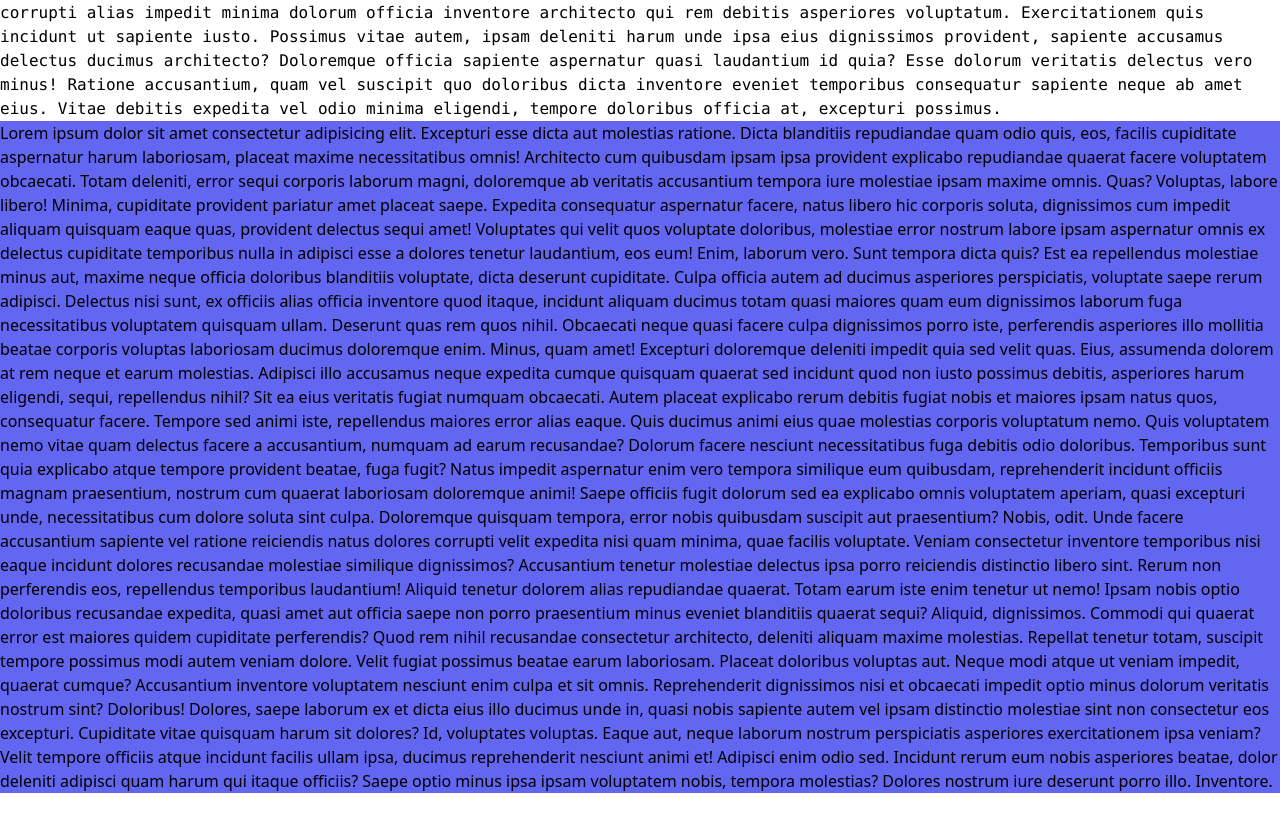
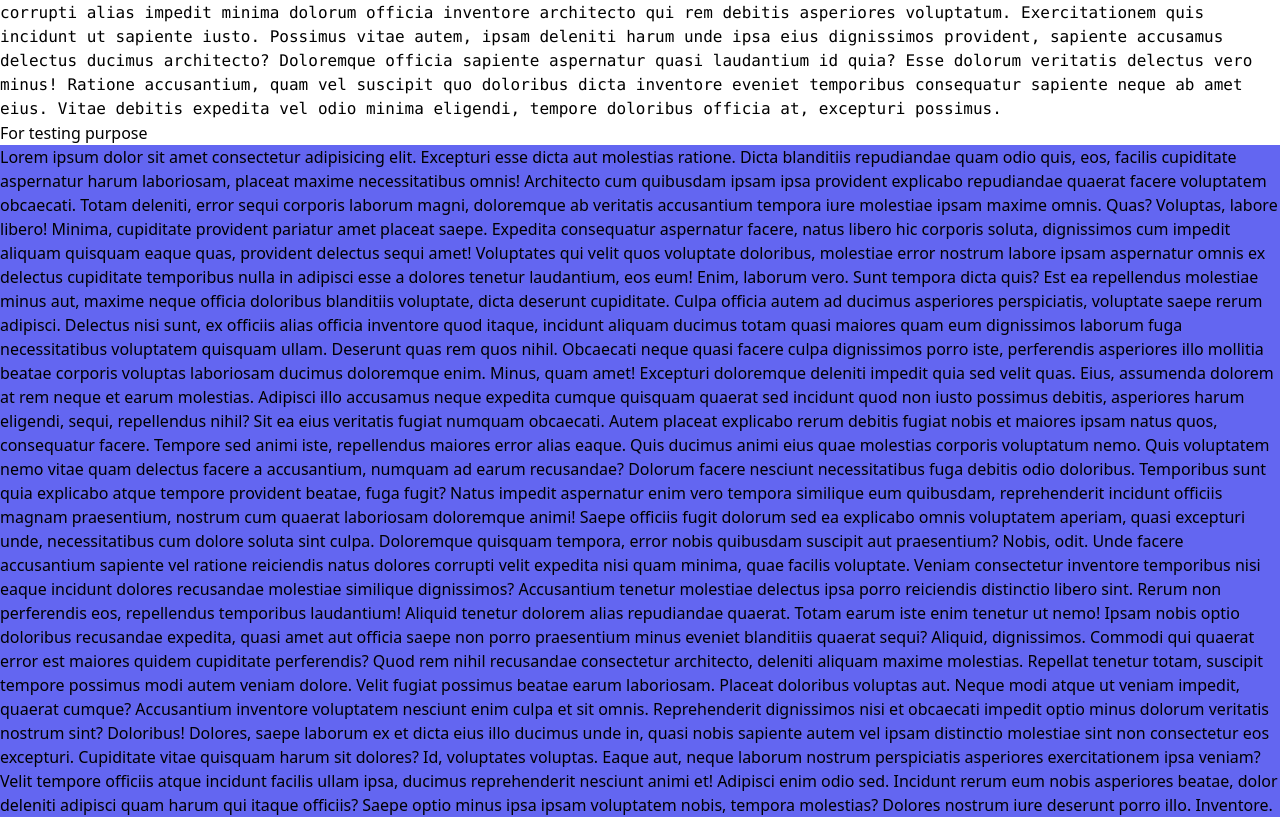
Before and after one commit to mahishamudaliar26/ReactByAC, a website built with Vite: page Tailwind/index.html in a window 1280 px wide. Shown: the part 2523-3340 px from the top of the page. Before the commit the page ends 3316 px from the top, so only its background shows below. Built offline with nearby package versions, Linux system fonts and the light colour scheme.

Commit message:
for checking purpose

```diff
--- a/Tailwind/index.html
+++ b/Tailwind/index.html
@@ -78,6 +78,9 @@
     Possimus vitae autem, ipsam deleniti harum unde ipsa eius dignissimos provident, sapiente accusamus delectus ducimus architecto? Doloremque officia sapiente aspernatur quasi laudantium id quia? Esse dolorum veritatis delectus vero minus!
     Ratione accusantium, quam vel suscipit quo doloribus dicta inventore eveniet temporibus consequatur sapiente neque ab amet eius. Vitae debitis expedita vel odio minima eligendi, tempore doloribus officia at, excepturi possimus.</p>
 
+
+
+    <p>For testing purpose</p>
       <p class="bg-indigo-500 w-1/15"> Lorem ipsum dolor sit amet consectetur adipisicing elit. Excepturi esse dicta aut molestias ratione. Dicta blanditiis repudiandae quam odio quis, eos, facilis cupiditate aspernatur harum laboriosam, placeat maxime necessitatibus omnis!
       Architecto cum quibusdam ipsam ipsa provident explicabo repudiandae quaerat facere voluptatem obcaecati. Totam deleniti, error sequi corporis laborum magni, doloremque ab veritatis accusantium tempora iure molestiae ipsam maxime omnis. Quas?
       Voluptas, labore libero! Minima, cupiditate provident pariatur amet placeat saepe. Expedita consequatur aspernatur facere, natus libero hic corporis soluta, dignissimos cum impedit aliquam quisquam eaque quas, provident delectus sequi amet!
```
